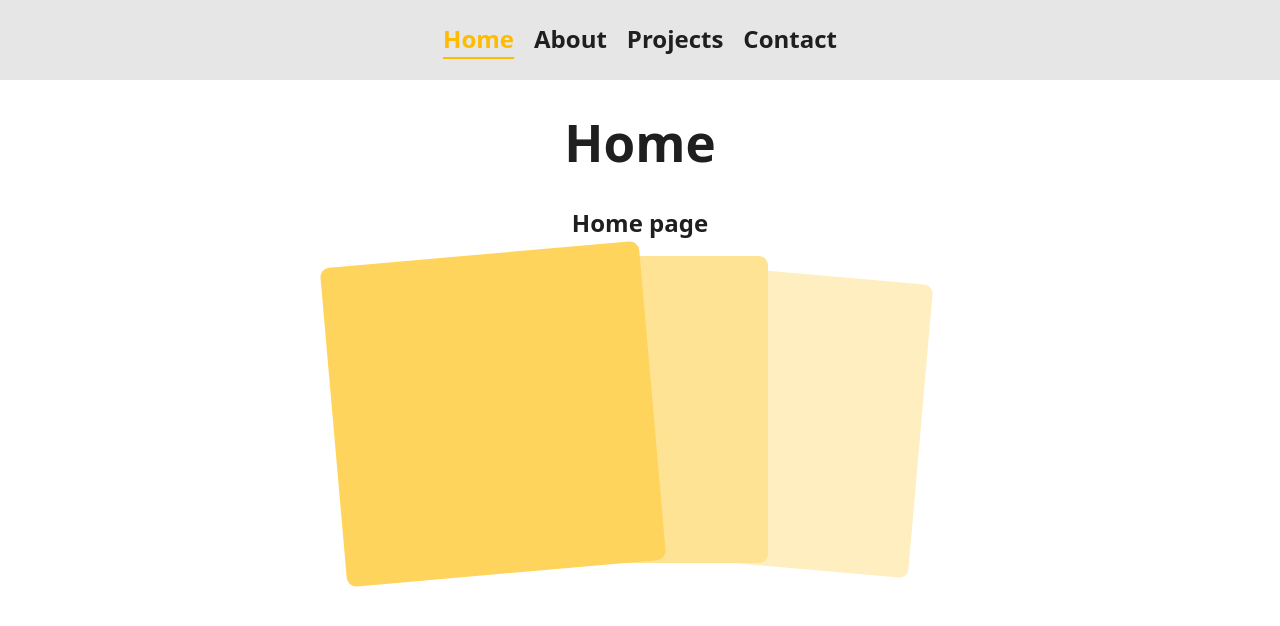
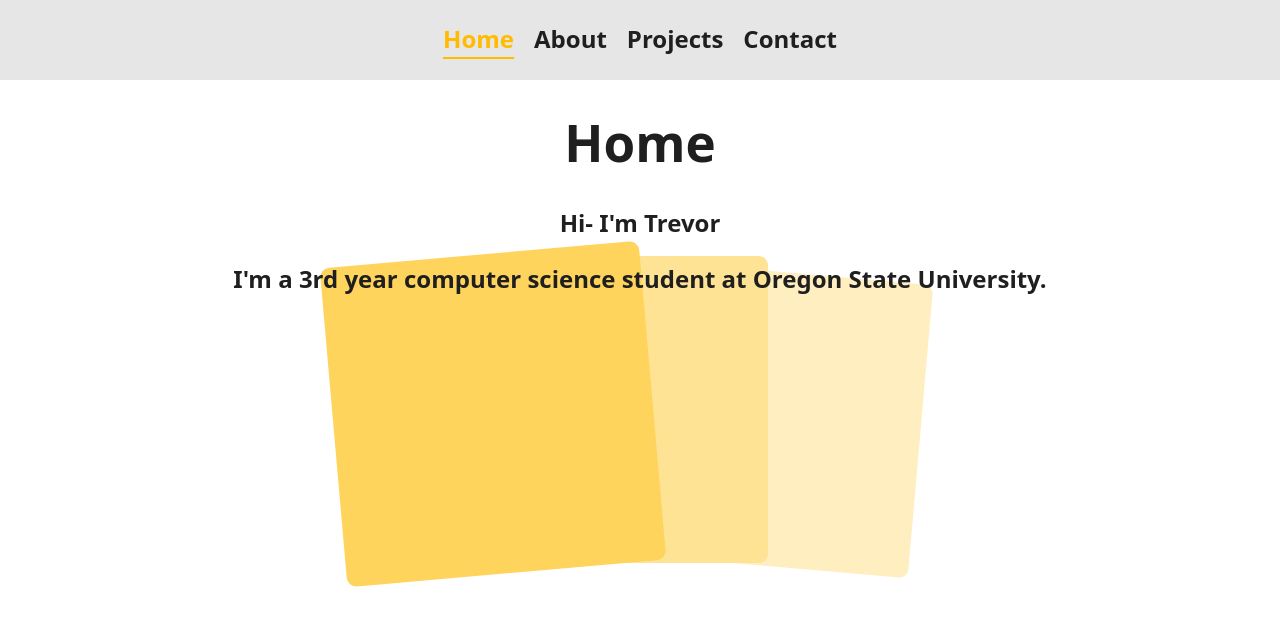
Before and after one commit to Holy0S/Website, a React (Vite) app: page / in a window 1280 px wide. Shown: the top 626 px of the page. Built offline with nearby package versions, Linux system fonts and the light colour scheme.

Commit message:
Short Description for Homepage

```diff
--- a/src/pages/HomePage.jsx
+++ b/src/pages/HomePage.jsx
@@ -9,7 +9,9 @@ function HomePage() {
             <div className="page-container">
                 <div className="page">
                 <h1>Home</h1>
-                <h2>Home page</h2>
+                <h2>Hi- I'm Trevor</h2>
+                <h2>I'm a 3rd year computer science student at Oregon State University.</h2>
+
                 </div>
                 <Background/>
             </div>
```
